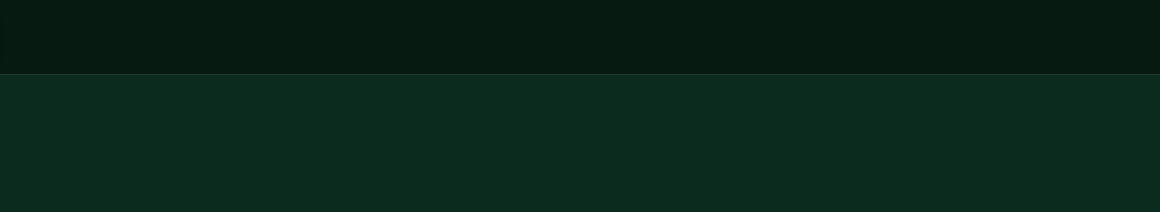
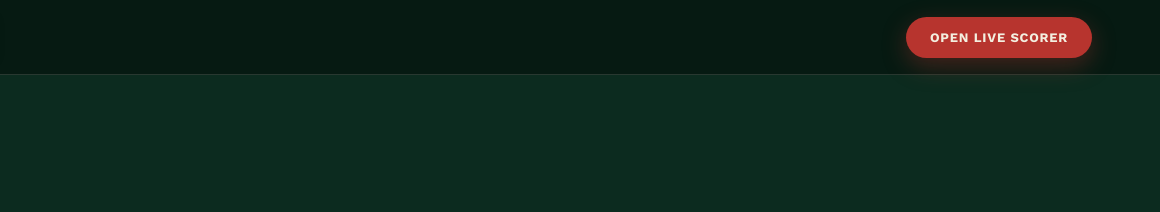
Before and after one commit to amanrawat2524-lang/powerhitters-website, a plain HTML site: page admin.html in a window 1280 px wide. Shown: the top 212 px of the page, 120-1280 px from the left. Drawn offline with nearby package versions, Linux system fonts and the light colour scheme.

Commit message:
Add link to Live Scorer in admin.htmlAdd live scorer button to admin

```diff
--- a/admin.html
+++ b/admin.html
@@ -39,8 +39,9 @@
     </a>
 
     <div class="navcta">
-      <button id="logoutBtn" class="btn btn-ghost" style="display:none;">Log Out</button>
-    </div>
+  <a href="scorer.html" class="btn btn-primary">Open Live Scorer</a>
+  <button id="logoutBtn" class="btn btn-ghost" style="display:none;">Log Out</button>
+</div>
   </div>
 </nav>
 
```
